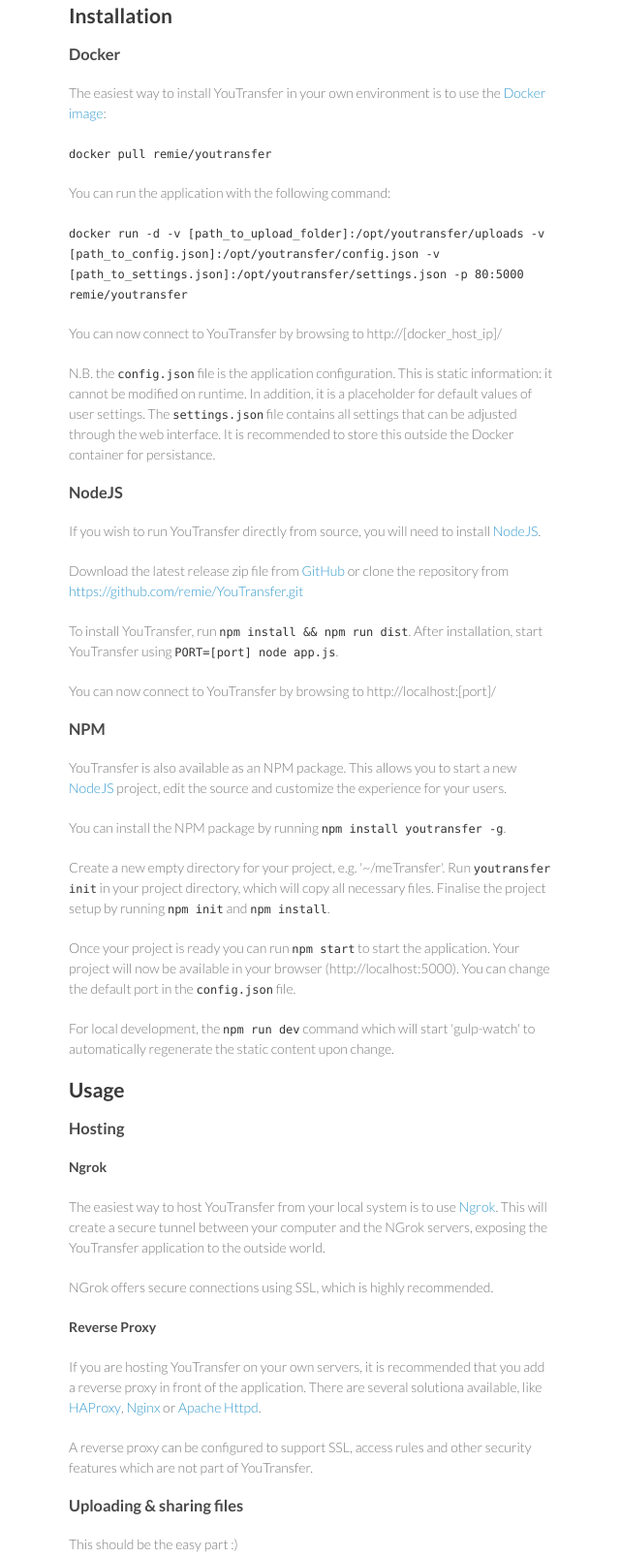
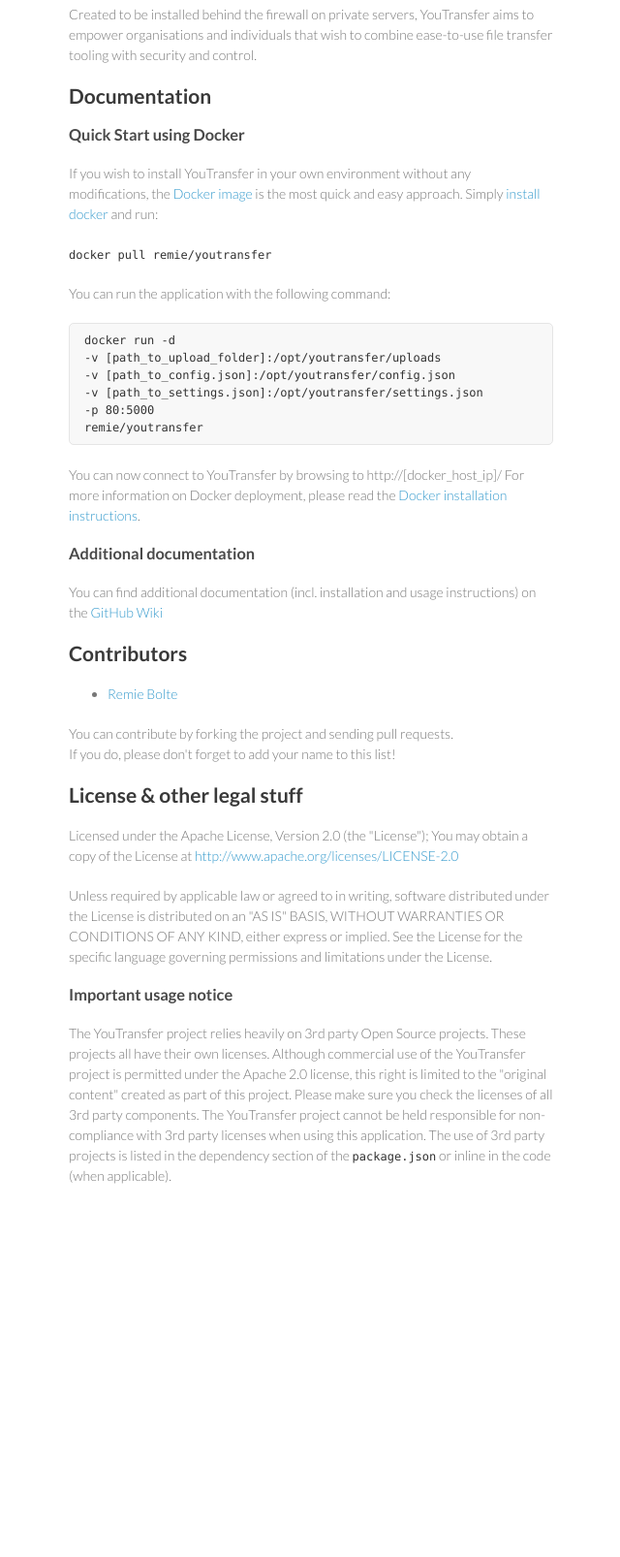
Before and after one commit to YouTransfer/YouTransfer, a plain HTML site: page index.html in a window 1280 px wide. Shown: the part 2669-4275 px from the top of the page at 97% size, without its empty margins (499-1139 px from the left). After the commit the page ends 3962 px from the top, so only its background shows below. Drawn offline with Linux system fonts and the light colour scheme.

```diff
--- a/index.html
+++ b/index.html
@@ -35,82 +35,35 @@
 
 <p>YouTransfer is a simple but elegant self-hosted file transfer &amp; sharing solution. It is an alternative to paid services like <a href="http://dropbox.com">Dropbox</a> and <a href="http://wetransfer.com">WeTransfer</a> by offering similar features but without limitations, price plans and a lengthy privacy policy. You remain in control of your files.</p>
 
+<p>Created to be installed behind the firewall on private servers, YouTransfer aims to empower organisations and individuals that wish to combine ease-to-use file transfer tooling with security and control.</p>
+
 <h2>
-<a id="installation" class="anchor" href="#installation" aria-hidden="true"><span class="octicon octicon-link"></span></a>Installation</h2>
+<a id="documentation" class="anchor" href="#documentation" aria-hidden="true"><span class="octicon octicon-link"></span></a>Documentation</h2>
 
 <h3>
-<a id="docker" class="anchor" href="#docker" aria-hidden="true"><span class="octicon octicon-link"></span></a>Docker</h3>
+<a id="quick-start-using-docker" class="anchor" href="#quick-start-using-docker" aria-hidden="true"><span class="octicon octicon-link"></span></a>Quick Start using Docker</h3>
 
-<p>The easiest way to install YouTransfer in your own environment is to use the <a href="http://hub.docker.com/r/remie/youtransfer/">Docker image</a>:</p>
+<p>If you wish to install YouTransfer in your own environment without any modifications, the <a href="http://hub.docker.com/r/remie/youtransfer/">Docker image</a> is the most quick and easy approach. Simply <a href="https://docs.docker.com/installation/">install docker</a> and run:</p>
 
 <p><code>docker pull remie/youtransfer</code></p>
 
 <p>You can run the application with the following command:</p>
 
-<p><code>docker run -d -v [path_to_upload_folder]:/opt/youtransfer/uploads -v [path_to_config.json]:/opt/youtransfer/config.json -v [path_to_settings.json]:/opt/youtransfer/settings.json -p 80:5000 remie/youtransfer</code></p>
+<pre><code>docker run -d
+-v [path_to_upload_folder]:/opt/youtransfer/uploads
+-v [path_to_config.json]:/opt/youtransfer/config.json
+-v [path_to_settings.json]:/opt/youtransfer/settings.json
+-p 80:5000
+remie/youtransfer
+</code></pre>
 
-<p>You can now connect to YouTransfer by browsing to http://[docker_host_ip]/</p>
-
-<p>N.B. the <code>config.json</code> file is the application configuration. This is static information: it cannot be modified on runtime. In addition, it is a placeholder for default values of user settings. The <code>settings.json</code> file contains all settings that can be adjusted through the web interface. It is recommended to store this outside the Docker container for persistance.</p>
+<p>You can now connect to YouTransfer by browsing to http://[docker_host_ip]/
+For more information on Docker deployment, please read the <a href="https://github.com/remie/YouTransfer/wiki/docker">Docker installation instructions</a>.</p>
 
 <h3>
-<a id="nodejs" class="anchor" href="#nodejs" aria-hidden="true"><span class="octicon octicon-link"></span></a>NodeJS</h3>
+<a id="additional-documentation" class="anchor" href="#additional-documentation" aria-hidden="true"><span class="octicon octicon-link"></span></a>Additional documentation</h3>
 
-<p>If you wish to run YouTransfer directly from source, you will need to install <a href="http://nodejs.org">NodeJS</a>. </p>
-
-<p>Download the latest release zip file from <a href="https://github.com/remie/YouTransfer/releases">GitHub</a> or clone the repository from <a href="https://github.com/remie/YouTransfer.git">https://github.com/remie/YouTransfer.git</a></p>
-
-<p>To install YouTransfer, run <code>npm install &amp;&amp; npm run dist</code>.
-After installation, start YouTransfer using <code>PORT=[port] node app.js</code>.</p>
-
-<p>You can now connect to YouTransfer by browsing to http://localhost:[port]/</p>
-
-<h3>
-<a id="npm" class="anchor" href="#npm" aria-hidden="true"><span class="octicon octicon-link"></span></a>NPM</h3>
-
-<p>YouTransfer is also available as an NPM package. This allows you to start a new <a href="http://nodejs.org">NodeJS</a> project, edit the source and customize the experience for your users.</p>
-
-<p>You can install the NPM package by running <code>npm install youtransfer -g</code>.</p>
-
-<p>Create a new empty directory for your project, e.g. '~/meTransfer'. Run <code>youtransfer init</code> in your project directory, which will copy all necessary files. Finalise the project setup by running <code>npm init</code> and <code>npm install</code>.</p>
-
-<p>Once your project is ready you can run <code>npm start</code> to start the application. Your project will now be available in your browser (http://localhost:5000). You can change the default port in the <code>config.json</code> file.</p>
-
-<p>For local development, the <code>npm run dev</code> command which will start 'gulp-watch' to automatically regenerate the static content upon change.</p>
-
-<h2>
-<a id="usage" class="anchor" href="#usage" aria-hidden="true"><span class="octicon octicon-link"></span></a>Usage</h2>
-
-<h3>
-<a id="hosting" class="anchor" href="#hosting" aria-hidden="true"><span class="octicon octicon-link"></span></a>Hosting</h3>
-
-<h4>
-<a id="ngrok" class="anchor" href="#ngrok" aria-hidden="true"><span class="octicon octicon-link"></span></a>Ngrok</h4>
-
-<p>The easiest way to host YouTransfer from your local system is to use <a href="http://ngrok.com">Ngrok</a>. This will create a secure tunnel between your computer and the NGrok servers, exposing the YouTransfer application to the outside world. </p>
-
-<p>NGrok offers secure connections using SSL, which is highly recommended.</p>
-
-<h4>
-<a id="reverse-proxy" class="anchor" href="#reverse-proxy" aria-hidden="true"><span class="octicon octicon-link"></span></a>Reverse Proxy</h4>
-
-<p>If you are hosting YouTransfer on your own servers, it is recommended that you add a reverse proxy in front of the application. There are several solutiona available, like <a href="http://www.haproxy.org">HAProxy</a>, <a href="http://nginx.org">Nginx</a> or <a href="http://httpd.apache.org">Apache Httpd</a>. </p>
-
-<p>A reverse proxy can be configured to support SSL, access rules and other security features which are not part of YouTransfer.</p>
-
-<h3>
-<a id="uploading--sharing-files" class="anchor" href="#uploading--sharing-files" aria-hidden="true"><span class="octicon octicon-link"></span></a>Uploading &amp; sharing files</h3>
-
-<p>This should be the easy part :)</p>
-
-<p>You can upload the files using drag &amp; drop (depending on browser support) or by using the file input field on the form. Uploading will start automatically. As soon as the file has been transferred succesfully, a file-specific token will be provided. You can use this token to download the file to your computer. </p>
-
-<p>File sharing is done by publishing the access token.</p>
-
-<h4>
-<a id="browser-compatibility" class="anchor" href="#browser-compatibility" aria-hidden="true"><span class="octicon octicon-link"></span></a>Browser compatibility</h4>
-
-<p>YouTransfer will always work with the latest version of any major browser, and will try to support up to three prior versions. There is one exception: drag &amp; drop support for file uploading. This relies on HTML5 and more specifically the ability for data transfer. See the DropzoneJS <a href="http://www.dropzonejs.com/#browser-support">compatibility chart</a> for more information.</p>
+<p>You can find additional documentation (incl. installation and usage instructions) on the <a href="https://github.com/remie/YouTransfer/wiki">GitHub Wiki</a></p>
 
 <h2>
 <a id="contributors" class="anchor" href="#contributors" aria-hidden="true"><span class="octicon octicon-link"></span></a>Contributors</h2>
@@ -119,12 +72,11 @@
 <li><a href="https://github.com/remie">Remie Bolte</a></li>
 </ul>
 
-<p>You can contribute by forking the project and sending pull requests. If you do, please don't forget to add your name to this list!</p>
+<p>You can contribute by forking the project and sending pull requests.<br>
+If you do, please don't forget to add your name to this list!</p>
 
 <h2>
 <a id="license--other-legal-stuff" class="anchor" href="#license--other-legal-stuff" aria-hidden="true"><span class="octicon octicon-link"></span></a>License &amp; other legal stuff</h2>
-
-<p>Copyright 2015 Collabsoft</p>
 
 <p>Licensed under the Apache License, Version 2.0 (the "License");
 You may obtain a copy of the License at <a href="http://www.apache.org/licenses/LICENSE-2.0">http://www.apache.org/licenses/LICENSE-2.0</a></p>
```
Also changed, not shown: params.json (+1 -1 lines).
